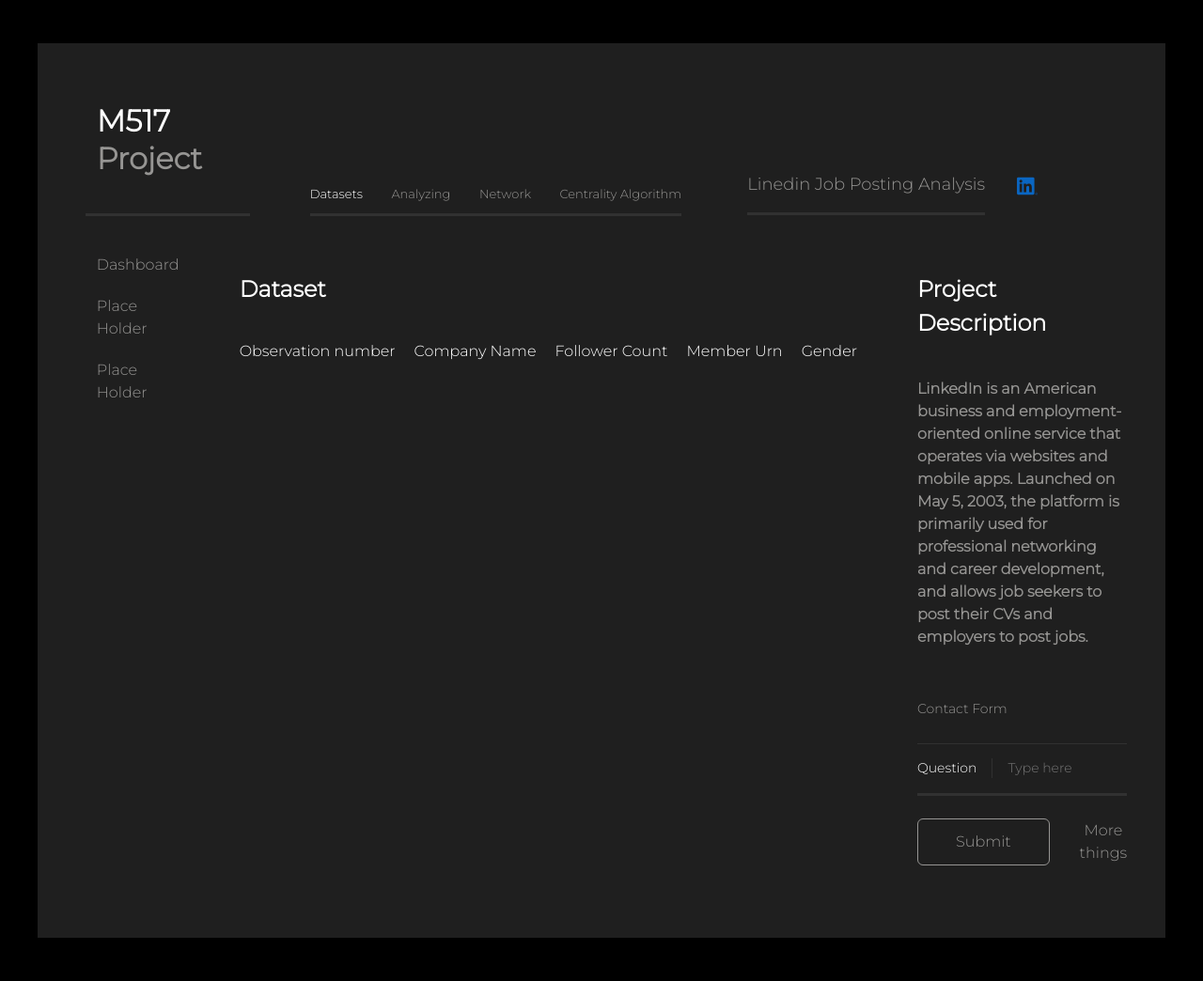
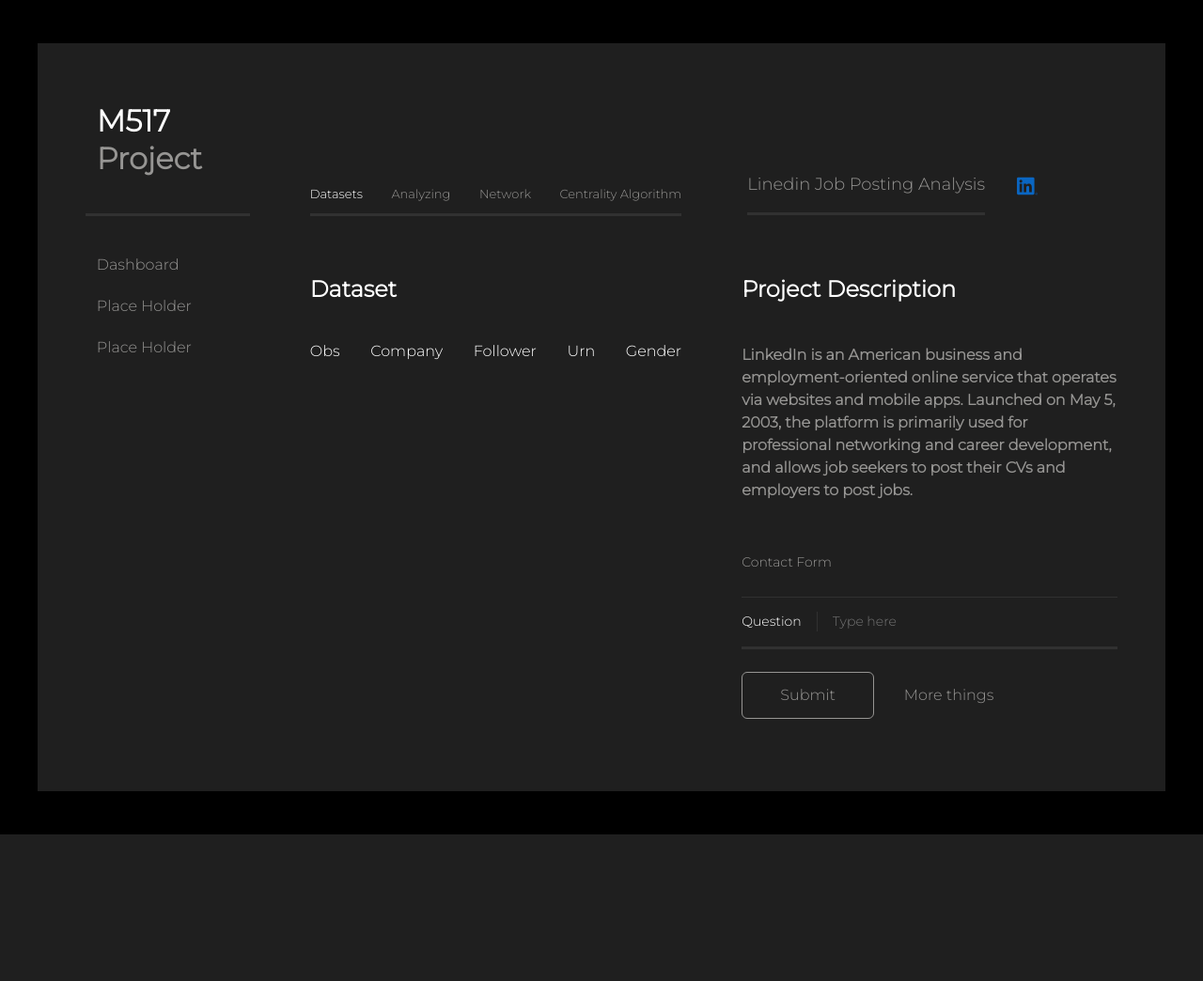
Before and after one commit to HaoboCheng123/517-Project, a Flask app: template flaskr/templates/dashboard.html in a window 1280 px wide. Shown: the whole page at 94% size. After the commit the page ends 888 px from the top, so only its background shows below. Run offline with Flask 2, Linux system fonts and the light colour scheme; the template is opened without the code that fills it, so the values that code supplies are empty.

Commit message:
UI updates

```diff
--- a/flaskr/templates/dashboard.html
+++ b/flaskr/templates/dashboard.html
@@ -948,7 +948,7 @@
 					<h2>Dataset</h2>
 					<div class="service-section-header" id = "display_dataset">
 						<div>
-							<p>Observation number</p>
+							<p>Obs</p>
 							{% for item in dataset %}
 							<li>
 								{{ item['members'] }}
@@ -956,7 +956,7 @@
 							{% endfor %}
 						</div>
 						<div>
-							<p>Company Name</p>
+							<p>Company</p>
 							{% for item in dataset %}
 							<li>
 								{{ item['companyName'] }}
@@ -964,7 +964,7 @@
 							{% endfor %}
 						</div>
 						<div>
-							<p>Follower Count</p>
+							<p>Follower</p>
 							{% for item in dataset %}
 							<li>
 								{{ item['followersCount'] }}
@@ -972,7 +972,7 @@
 							{% endfor %}
 						</div>
 						<div>
-							<p>Member Urn</p>
+							<p>Urn</p>
 							{% for item in dataset %}
 							<li>
 								{{ item['memberUrn'] }}
```
